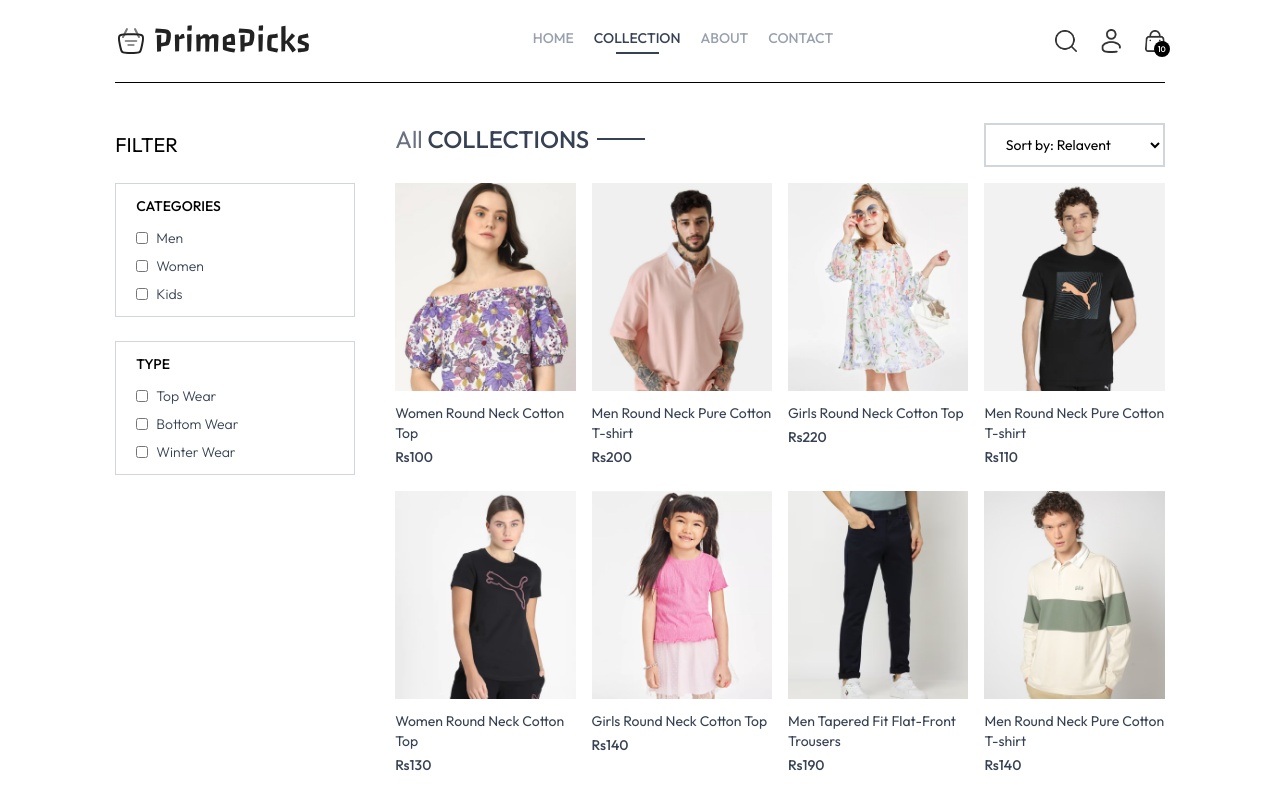
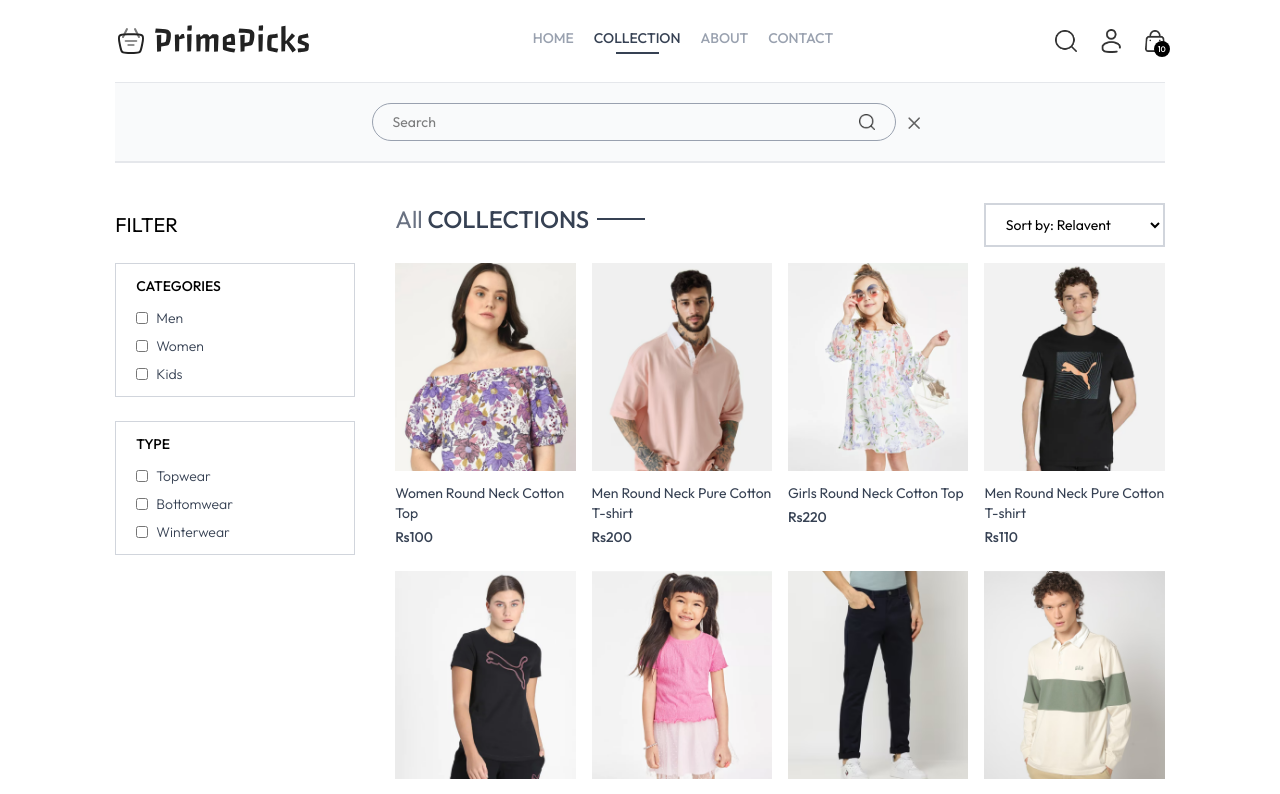
Before and after one commit to vijaydevguy/ecommerce_frontend, a React (Vite) app: page /collection in a window 1280 px wide. Shown: the top 794 px of the page. Built offline with nearby package versions, Linux system fonts and the light colour scheme.

Commit message:
collection page & search component

```diff
--- a/src/App.jsx
+++ b/src/App.jsx
@@ -10,11 +10,13 @@ import Product from "./pages/Product";
 import PlaceOrder from "./pages/PlaceOrder";
 import Orders from "./pages/Orders";
 import Navbar from "./components/Navbar";
+import SearchBar from "./components/SearchBar";
 
 const App = () => {
   return (
     <div className="px-4 sm:px-[5vw] md:px-[7vw] lg:px-[9vw]">
       <Navbar />
+      <SearchBar />
       <Routes>
         <Route path="/" element={<Home />} />
         <Route path="/collection" element={<Collection />} />
--- a/src/assets/frontend_assets/assets.js
+++ b/src/assets/frontend_assets/assets.js
@@ -73,6 +73,7 @@ import contact_img from "./contact_img.png";
 import razorpay_logo from "./razorpay_logo.png";
 import stripe_logo from "./stripe_logo.png";
 import cross_icon from "./cross_icon.png";
+import no_results from "./no_result.svg";
 
 export const assets = {
   logo,
@@ -94,6 +95,7 @@ export const assets = {
   razorpay_logo,
   stripe_logo,
   cross_icon,
+  no_results,
 };
 
 export const products = [
--- a/src/components/Navbar.jsx
+++ b/src/components/Navbar.jsx
@@ -1,7 +1,8 @@
-import React, { useState } from "react";
+import React, { useContext, useState } from "react";
 import { assets } from "../assets/frontend_assets/assets";
 import { Link, NavLink, useLocation } from "react-router-dom";
 import { IoCloseCircle } from "react-icons/io5";
+import { ShopContext } from "../context/ShopContext";
 
 const menu = [
   {
@@ -27,6 +28,8 @@ const Navbar = () => {
 
   const [visible, setVisible] = useState(false);
   // console.log(visible);
+
+  const { showSearch, setShowSearch } = useContext(ShopContext);
 
   return (
     <div className=" flex items-center justify-between py-5 font-medium">
@@ -70,6 +73,7 @@ const Navbar = () => {
           src={assets.search_icon}
           alt="search"
           className="w-5 cursor-pointer min-w-[22px] min-h-[22px]"
+          onClick={() => setShowSearch(!showSearch)}
         />
         <div className="group relative">
           <img
--- /dev/null
+++ b/src/components/SearchBar.jsx
@@ -0,0 +1,43 @@
+import React, { useContext, useEffect, useState } from "react";
+import { ShopContext } from "../context/ShopContext";
+import { assets } from "../assets/frontend_assets/assets";
+import { useLocation } from "react-router-dom";
+
+const SearchBar = () => {
+  const { search, setSearch, showSearch, setShowSearch } =
+    useContext(ShopContext);
+
+  const [visible, setVisible] = useState(false);
+
+  const location = useLocation();
+  //   console.log(window.location.pathname);
+  useEffect(() => {
+    const show = location.pathname.includes("/collection");
+    show ? setVisible(true) : setVisible(false);
+  }, [location]);
+
+  //   console.log("show", show);
+
+  return showSearch && visible ? (
+    <div className="border-t border-b border-gray-200 bg-gray-50 text-center">
+      <div className="inline-flex items-center justify-center border border-gray-400 px-5 py-2 my-5 mx-3 rounded-full w-3/4 sm:w-1/2">
+        <input
+          type="text"
+          placeholder="Search"
+          className="flex-1 outline-none bg-inherit text-sm "
+          value={search}
+          onChange={(e) => setSearch(e.target.value)}
+        />
+        <img src={assets.search_icon} alt="search" className="w-4 " />
+      </div>
+      <img
+        src={assets.cross_icon}
+        alt="close"
+        className="inline w-3 cursor-pointer"
+        onClick={() => setShowSearch(false)}
+      />
+    </div>
+  ) : null;
+};
+
+export default SearchBar;
--- a/src/context/ShopContext.jsx
+++ b/src/context/ShopContext.jsx
@@ -1,4 +1,4 @@
-import { createContext } from "react";
+import { createContext, useState } from "react";
 import { products } from "../assets/frontend_assets/assets";
 
 export const ShopContext = createContext();
@@ -7,10 +7,17 @@ const ShopContextProvider = (props) => {
   const currency = "Rs";
   const delivery_fee = 10;
 
+  const [search, setSearch] = useState("");
+  const [showSearch, setShowSearch] = useState(true);
+
   const value = {
     products,
     currency,
     delivery_fee,
+    search,
+    setSearch,
+    showSearch,
+    setShowSearch,
   };
   return (
     <ShopContext.Provider value={value}>{props.children}</ShopContext.Provider>
--- a/src/pages/Collection.jsx
+++ b/src/pages/Collection.jsx
@@ -7,6 +7,7 @@ import ProductItem from "../components/ProductItem";
 const Filters = [
   {
     title: "CATEGORIES",
+    type: "category",
     filters: [
       {
         category: "Men",
@@ -21,17 +22,33 @@ const Filters = [
   },
   {
     title: "TYPE",
+    type: "subcategory",
     filters: [
       {
-        category: "Top Wear",
+        category: "Topwear",
       },
       {
-        category: "Bottom Wear",
+        category: "Bottomwear",
       },
       {
-        category: "Winter Wear",
+        category: "Winterwear",
       },
     ],
+  },
+];
+
+const Sorting = [
+  {
+    label: "Relavent",
+    val: "relavent",
+  },
+  {
+    label: "Low to High",
+    val: "low-high",
+  },
+  {
+    label: "High to Low",
+    val: "high-low",
   },
 ];
 
@@ -42,24 +59,33 @@ const Collection = () => {
   const [filterProducts, setFilterProducts] = useState([]);
   const [category, setCategory] = useState([]);
   const [subCategory, setSubCategory] = useState([]);
-
-  const toggleCategory = (e) => {
-    if (category.includes(e.target.value)) {
-      setCategory((prev) => prev.filter((item) => item !== e.target.value));
-    } else {
-      setCategory((prev) => [...prev, e.target.value]);
-    }
-  };
+  const [sortType, setSortType] = useState("relavent");
 
   useEffect(() => {
     setFilterProducts(products);
   }, []);
 
-  useEffect(() => {
-    console.log(category);
-  }, [category]);
+  //these below two functions will set category and subcategory
+  //values accordingly when we click
+  const toggleCategory = (e) => {
+    let val = e.target.value;
+    console.log("categry val", val);
+    if (category.includes(val)) {
+      setCategory((prev) => prev.filter((item) => item !== val));
+    } else {
+      setCategory((prev) => [...prev, val]);
+    }
+  };
+
+  // testing purpose only
+
+  // useEffect(() => {
+  //   console.log(" category", category);
+  // }, [category]);
 
   const toggleSubCategory = (e) => {
+    let val = e.target.value;
+    console.log("subcategry val", val);
     if (subCategory.includes(e.target.value)) {
       setSubCategory((prev) => prev.filter((item) => item !== e.target.value));
     } else {
@@ -67,16 +93,55 @@ const Collection = () => {
     }
   };
 
+  // testing purpose only
+
+  // useEffect(() => {
+  //   console.log("sub category", subCategory);
+  // }, [subCategory]);
+
+  // this function will filter and sort products
+  const applyFilter = () => {
+    if (!products || products.length === 0) {
+      setFilterProducts([]);
+      return;
+    }
+
+    // Create a copy of products
+    let productsCopy = [...products];
+
+    // Filter by category if any selected
+    if (category.length > 0) {
+      productsCopy = productsCopy.filter(
+        (item) => item.category && category.includes(item.category)
+      );
+    }
+
+    // Filter by subcategory if any selected
+    if (subCategory.length > 0) {
+      productsCopy = productsCopy.filter(
+        (item) => item.subCategory && subCategory.includes(item.subCategory)
+      );
+    }
+
+    // Sort products based on sortType
+    if (sortType === "low-high") {
+      productsCopy.sort((a, b) => a.price - b.price);
+    } else if (sortType === "high-low") {
+      productsCopy.sort((a, b) => b.price - a.price);
+    }
+    // If "relavent", no sorting is applied (default order)
+
+    console.log("productscopy after filtering and sorting", productsCopy);
+    setFilterProducts(productsCopy);
+  };
+
+  // this use effect will apply filter and sort when dependencies change
   useEffect(() => {
-    setFilterProducts(products);
-  }, []);
-
-  useEffect(() => {
-    console.log(category);
-  }, [category]);
+    applyFilter();
+  }, [category, subCategory, sortType, products]);
 
   return (
-    <div className="flex flex-col sm:flex-row gap-1 sm:gap-10 pt-10 border-t ">
+    <div className="flex flex-col sm:flex-row gap-1 sm:gap-10 pt-10 border-t border-gray-200 overflow-x-clip">
       {/* filter options */}
       <div className="min-w-60">
         <p
@@ -103,12 +168,17 @@ const Collection = () => {
 
               <div className="flex flex-col gap-2 text-sm font-light text-gray-700">
                 {f.filters.map((c, i) => (
-                  <p key={i} className="flex gap-2 " onChange={toggleCategory}>
+                  <p key={i} className="flex gap-2 ">
                     <input
                       type="checkbox"
                       className="w-3"
                       value={c.category}
                       id={c.category}
+                      onChange={
+                        f.type == "category"
+                          ? toggleCategory
+                          : toggleSubCategory
+                      }
                     />
                     <label htmlFor={c.category}>{c.category}</label>
                   </p>
@@ -128,10 +198,21 @@ const Collection = () => {
             name="sort"
             id="sort"
             className="border-2 border-gray-300 text-sm px-4"
+            value={sortType}
+            onChange={(e) => {
+              console.log(e.target.value);
+              setSortType(e.target.value);
+            }}
           >
-            <option value="relavent">Sort by: Relavent</option>
+            {Sorting.map((s, i) => (
+              <option key={i} value={s.val}>
+                Sort by: {s.label}
+              </option>
+            ))}
+
+            {/* <option value="relavent">Sort by: Relavent</option>
             <option value="low-high">Sort by: Low to High</option>
-            <option value="high-low">Sort by: High to Low</option>
+            <option value="high-low">Sort by: High to Low</option> */}
           </select>
         </div>
 
@@ -146,6 +227,16 @@ const Collection = () => {
             />
           ))}
         </div>
+        {filterProducts.length <= 0 && (
+          <div className="flex flex-col gap-4 justify-center items-center h-full">
+            <img
+              src={assets.no_results}
+              alt="search_result"
+              className="pointer-events-none w-[150px]"
+            />
+            <p className="text-gray-400 w-fit">Search result not found</p>{" "}
+          </div>
+        )}
       </div>
     </div>
   );
--- a/src/pages/OurPolicy.jsx
+++ b/src/pages/OurPolicy.jsx
@@ -23,7 +23,7 @@ const OurPolicy = () => {
   return (
     <div className="flex flex-col sm:flex-row justify-around gap-12 sm:gap-2 text-center py-20 text-xs sm:text-sm md:text-700">
       {exchangePolicy.map((e, i) => (
-        <div>
+        <div key={i}>
           <img
             src={e.icon}
             alt="icon"
```
Also changed, not shown: src/assets/frontend_assets/no_result.svg (added).
